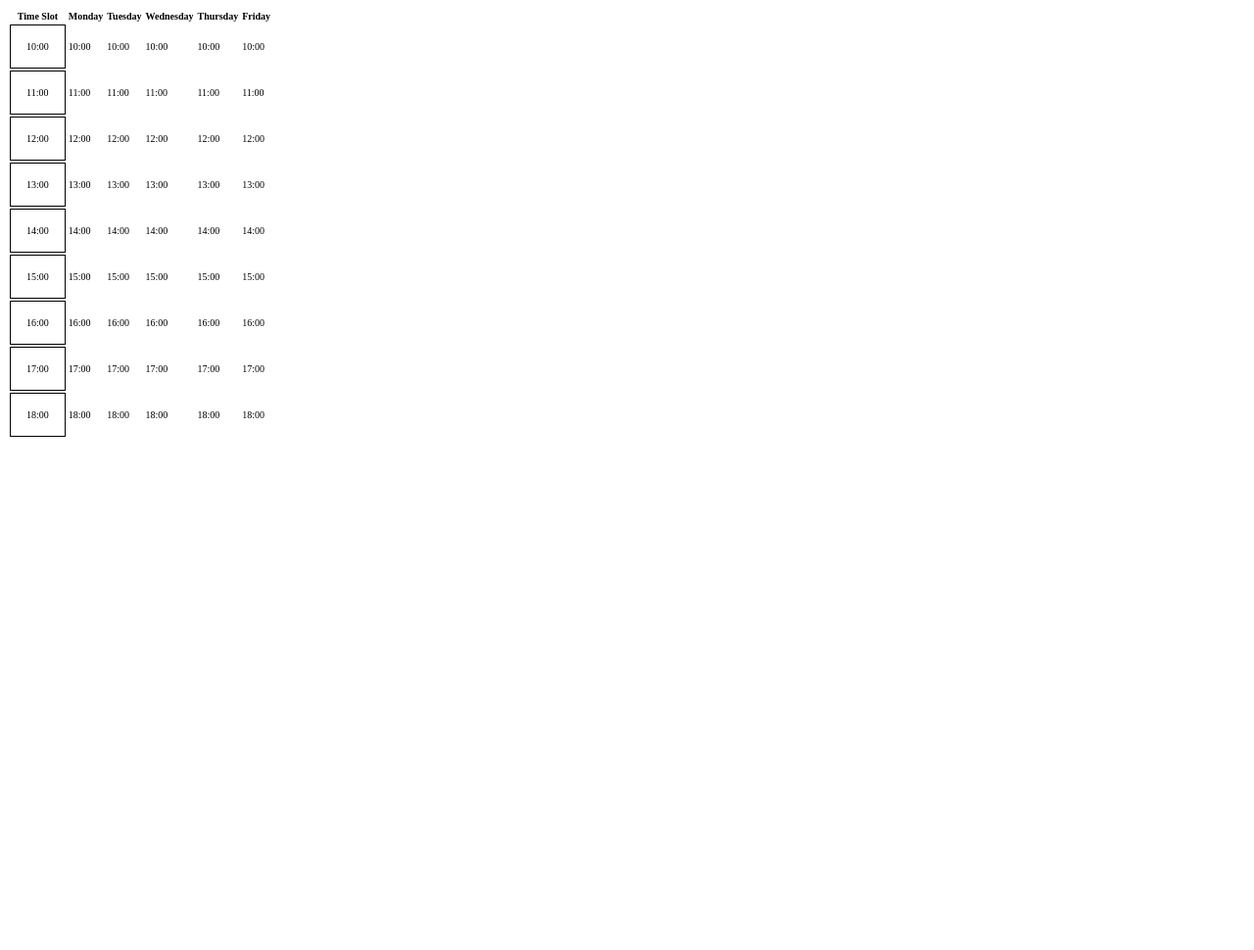
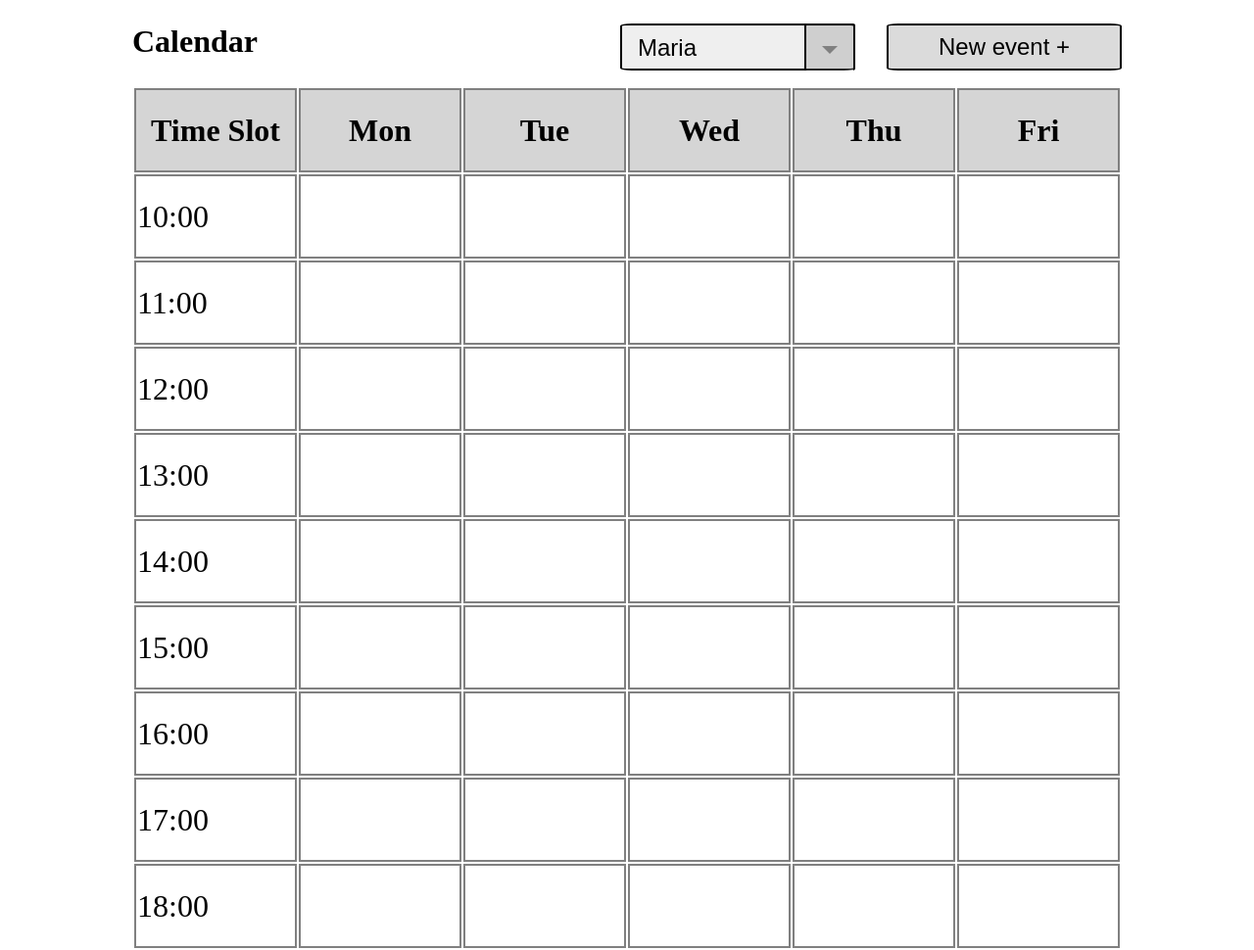
Before and after one commit to Velenteienko94/Calendar-Application, a website built with webpack: page public/index.html in a window 1280 px wide. Shown: the whole page at 98% size. Before the commit the page ends 800 px from the top, so only its background shows below. Built offline with nearby package versions, Linux system fonts and the light colour scheme.

Commit message:
split code in components

```diff
--- a/public/index.html
+++ b/public/index.html
@@ -7,6 +7,6 @@
     <script defer src="../dist/bundle.js"></script>
   </head>
   <body>
-    <table id="calendar"></table>
+    <div id="calendarContainer"></div>
   </body>
 </html>
--- /dev/null
+++ b/src/components/custom-select/index.js
@@ -0,0 +1,18 @@
+import "./style.scss";
+import { createElement } from "../../utils/createElement";
+import { createDropdown } from "../dropdown/index";
+import { createOptions } from "../options/index";
+import participants from "../../constants/index";
+/**
+ *
+ */
+export function createCustomSelect() {
+  const customParticipantsSelect = createElement("div", {
+    id: "custom-participants-select",
+  });
+  const participantSelect = createDropdown(createOptions(participants));
+  const customArrow = createElement("span", { id: "custom-arrow" });
+  customParticipantsSelect.appendChild(participantSelect);
+  customParticipantsSelect.appendChild(customArrow);
+  return customParticipantsSelect;
+}
--- /dev/null
+++ b/src/components/custom-select/style.scss
@@ -0,0 +1,33 @@
+#custom-participants-select {
+  position: relative;
+  margin-left: auto;
+  #custom-arrow {
+    position: absolute;
+    top: 0;
+    right: 0;
+    display: block;
+    background: rgba(128, 128, 128, 0.287);
+    height: 95%;
+    width: 3rem;
+    border: solid black 2px;
+    border-bottom: hidden;
+    border-radius: 5%;
+    pointer-events: none;
+    overflow: hidden;
+  }
+  #custom-arrow::after {
+    content: "";
+    position: absolute;
+    width: 0;
+    height: 0;
+    left: 50%;
+    transform: translate(-50%, -50%);
+  }
+
+  #custom-arrow::after {
+    border-left: 0.5rem solid transparent;
+    border-right: 0.5rem solid transparent;
+    border-top: 0.5rem solid gray;
+    top: 55%;
+  }
+}
--- /dev/null
+++ b/src/components/dropdown/index.js
@@ -0,0 +1,13 @@
+import "./style.scss";
+import { createElement } from "../../utils/createElement";
+/**
+ * @param {HTMLOptionElement[]} options
+ */
+export function createDropdown(options = []) {
+  const select = createElement("select", { id: "participant-select" });
+  options.forEach((option) => {
+    select.appendChild(option);
+  });
+
+  return select;
+}
--- /dev/null
+++ b/src/components/dropdown/style.scss
@@ -0,0 +1,10 @@
+#participant-select {
+  width: 15rem;
+  height: 3rem;
+  appearance: none;
+  border-radius: 5%;
+  padding-left: 1rem;
+  border: black solid 2px;
+  font-weight: 500;
+  font-size: 1.5rem;
+}
--- /dev/null
+++ b/src/components/event-button/index.js
@@ -0,0 +1,12 @@
+import "./style.scss";
+import { createElement } from "../../utils/createElement";
+/**
+ *
+ */
+export function createEventBtn() {
+  const btn = createElement("button", {
+    id: "createEventBtn",
+    innerText: "New event +",
+  });
+  return btn;
+}
--- /dev/null
+++ b/src/components/event-button/style.scss
@@ -0,0 +1,10 @@
+#createEventBtn {
+  margin-left: 2rem;
+  background-color: rgba(128, 128, 128, 0.287);
+  width: 15rem;
+  height: 3rem;
+  border-radius: 5%;
+  border: black solid 2px;
+  font-weight: 500;
+  font-size: 1.5rem;
+}
--- /dev/null
+++ b/src/components/options/index.js
@@ -0,0 +1,13 @@
+import "./style.scss";
+import { createElement } from "../../utils/createElement";
+/**
+ *
+ * @param {string[]} participanNames
+ */
+export function createOptions(participanNames = []) {
+  const options = participanNames.map((name) => {
+    const option = createElement("option", { innerText: name });
+    return option;
+  });
+  return options;
+}
--- a/src/components/table-cell/index.js
+++ b/src/components/table-cell/index.js
@@ -1,4 +1,5 @@
 import { createElement } from "../../utils/createElement";
+import "./style.scss";
 /**
  *
  * @param {*} properties
--- /dev/null
+++ b/src/components/table-cell/style.scss
@@ -0,0 +1,10 @@
+.table-cell {
+  font-size: 1rem;
+  border: solid gray 2px;
+  width: 10rem;
+  height: 5rem;
+}
+.timeSlot-cell {
+  font-size: 2rem;
+  border: solid gray 2px;
+}
--- a/src/components/table-header/index.js
+++ b/src/components/table-header/index.js
@@ -1,4 +1,5 @@
 import { createElement } from "../../utils/createElement";
+import "./style.scss";
 /**
  *
  * @param {*} properties
--- /dev/null
+++ b/src/components/table-header/style.scss
@@ -0,0 +1,7 @@
+.table-header {
+  font-size: 2rem;
+  border: solid gray 2px;
+  background-color: rgba(128, 128, 128, 0.329);
+  width: 10rem;
+  height: 5rem;
+}
--- /dev/null
+++ b/src/components/toolbar/index.js
@@ -0,0 +1,18 @@
+import "./style.scss";
+import { createElement } from "../../utils/createElement";
+import { createCustomSelect } from "../custom-select/index";
+import { createEventBtn } from "../event-button/index";
+/**
+ *
+ * @param {[[string]]} calendar
+ */
+export function createToolbar(/*calendar,*/) {
+  const toolBar = createElement("div", { id: "toolBar" });
+  const title = createElement("span", { id: "title", innerText: "Calendar" });
+  const customSelect = createCustomSelect();
+  const eventBtn = createEventBtn();
+  toolBar.appendChild(title);
+  toolBar.appendChild(customSelect);
+  toolBar.appendChild(eventBtn);
+  return toolBar;
+}
--- /dev/null
+++ b/src/components/toolbar/style.scss
@@ -0,0 +1,11 @@
+#toolBar {
+  height: 3rem;
+  display: flex;
+  justify-content: space-between;
+  margin-bottom: 1rem;
+  margin-top: 1.5rem;
+  #title {
+    font-size: 2rem;
+    font-weight: 800;
+  }
+}
--- /dev/null
+++ b/src/constants/index.js
@@ -0,0 +1,2 @@
+const participants = ["Maria", "Iosif", "Iuda", "Aid", "Jesus"];
+export default participants;
--- a/src/global.scss
+++ b/src/global.scss
@@ -1,8 +1,7 @@
 body {
   font-size: 62.5%;
+  padding: 0;
+  margin: 0;
+  display: flex;
+  justify-content: center;
 }
-
-.table-cell {
-  padding: 1rem;
-  border: 0.1rem solid black;
-}
--- a/src/index.js
+++ b/src/index.js
@@ -4,29 +4,36 @@ import { timeSlots } from "./utils/calendar";
 import { weekDays } from "./utils/calendar";
 import { createTableCell } from "./components/table-cell";
 import { createTableHeader } from "./components/table-header";
+import { createToolbar } from "./components/toolbar";
+import { createElement } from "./utils/createElement";
 
-const calendarContainer = document.getElementById("calendar");
+const calendarContainer = document.getElementById("calendarContainer");
+const calendarTable = createElement("table", { id: "calendar" });
+console.log(createToolbar());
+calendarContainer.appendChild(createToolbar());
+calendarContainer.appendChild(calendarTable);
 
 const headers = [
   createTableHeader({ innerText: "Time Slot" }),
   ...weekDays.map((day) => {
     const header = createTableHeader({
-      innerText: day,
+      innerText: day.slice(0, 3),
     });
 
     return header;
   }),
 ];
+
 const headersRow = createTableRow(headers);
-calendarContainer.appendChild(headersRow);
-timeSlots.forEach((value, index) => {
+calendarTable.appendChild(headersRow);
+timeSlots.forEach((value) => {
   const timeSlot = createTableCell({
     innerText: value,
-    className: "table-cell",
+    className: "timeSlot-cell",
   });
   const cells = [timeSlot];
   weekDays.forEach(() => {
-    cells.push(createTableCell({ innerText: timeSlots[index] }));
+    cells.push(createTableCell({ className: "table-cell" }));
   });
-  calendarContainer.appendChild(createTableRow(cells));
+  calendarTable.appendChild(createTableRow(cells));
 });
--- a/src/utils/style.scss
+++ b/src/utils/style.scss
@@ -0,0 +1,4 @@
+#calendar {
+  text-align: center;
+  border-spacing: 0;
+}
```
Also changed, not shown: dist/bundle.js, src/components/options/style.scss (added).
